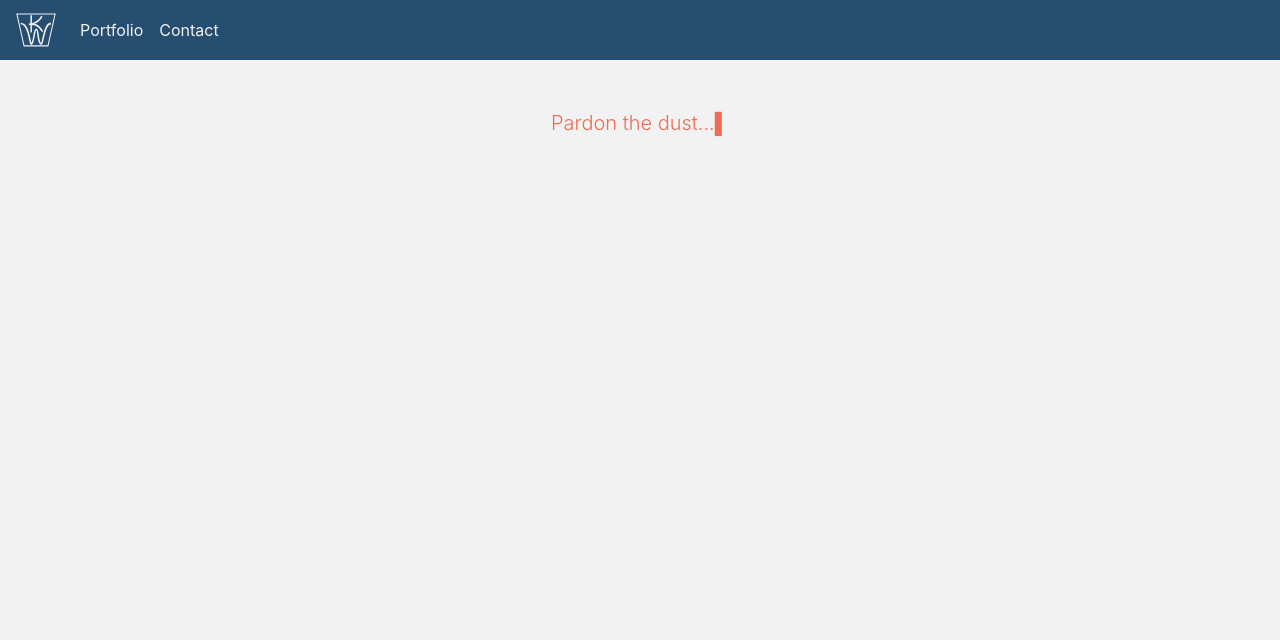
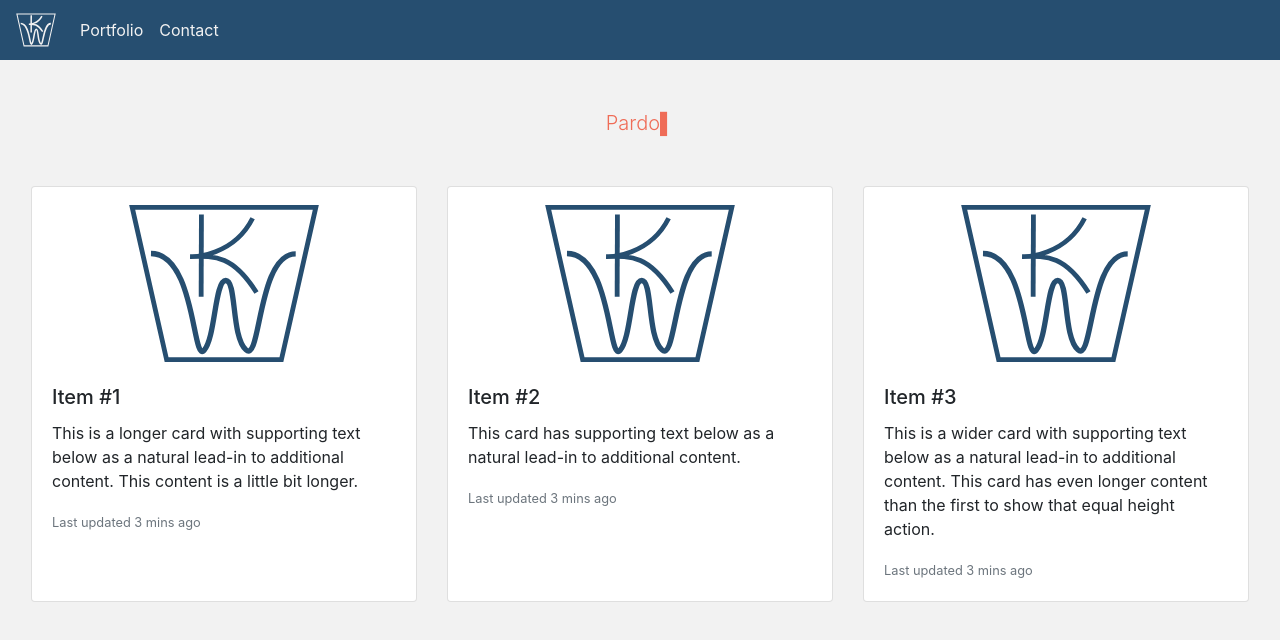
Before and after one commit to kylewhitaker/kyleio, an Angular app: page /portfolio in a window 1280 px wide. Shown: the top 640 px of the page. Built offline with nearby package versions, Linux system fonts and the light colour scheme.

Commit message:
update portfolio under construction

```diff
--- a/src/app/components/portfolio/portfolio.component.html
+++ b/src/app/components/portfolio/portfolio.component.html
@@ -1,6 +1,34 @@
-<div class="container" style="margin-top:100px;">
+<div class="container mb-5" style="margin-top:100px;">
   <div class="row justify-content-center">
     <app-animated-typing [roles]="[['Coming soon!'], ['Pardon the dust...']]" [cursor]="'danger'" [text]="'danger'">
     </app-animated-typing>
   </div>
 </div>
+<div class="card-deck mx-3">
+  <div class="card">
+    <img class="card-img-top w-50 mt-3 mx-auto" src="assets/icon-blue-007bff.svg" alt="Card image cap">
+    <div class="card-body">
+      <h5 class="card-title">Item #1</h5>
+      <p class="card-text">This is a longer card with supporting text below as a natural lead-in to additional content.
+        This content is a little bit longer.</p>
+      <p class="card-text"><small class="text-muted">Last updated 3 mins ago</small></p>
+    </div>
+  </div>
+  <div class="card">
+    <img class="card-img-top w-50 mt-3 mx-auto" src="assets/icon-blue-007bff.svg" alt="Card image cap">
+    <div class="card-body">
+      <h5 class="card-title">Item #2</h5>
+      <p class="card-text">This card has supporting text below as a natural lead-in to additional content.</p>
+      <p class="card-text"><small class="text-muted">Last updated 3 mins ago</small></p>
+    </div>
+  </div>
+  <div class="card">
+    <img class="card-img-top w-50 mt-3 mx-auto" src="assets/icon-blue-007bff.svg" alt="Card image cap">
+    <div class="card-body">
+      <h5 class="card-title">Item #3</h5>
+      <p class="card-text">This is a wider card with supporting text below as a natural lead-in to additional content.
+        This card has even longer content than the first to show that equal height action.</p>
+      <p class="card-text"><small class="text-muted">Last updated 3 mins ago</small></p>
+    </div>
+  </div>
+</div>
--- a/src/app/components/portfolio/portfolio.component.ts
+++ b/src/app/components/portfolio/portfolio.component.ts
@@ -1,15 +1,7 @@
-import { Component, OnInit } from '@angular/core';
+import { Component } from '@angular/core';
 
 @Component({
   selector: 'app-portfolio',
-  templateUrl: './portfolio.component.html',
-  styleUrls: ['./portfolio.component.scss']
+  templateUrl: './portfolio.component.html'
 })
-export class PortfolioComponent implements OnInit {
-
-  constructor() { }
-
-  ngOnInit() {
-  }
-
-}
+export class PortfolioComponent { }
```
Also changed, not shown: src/app/components/portfolio/portfolio.component.scss (deleted).
